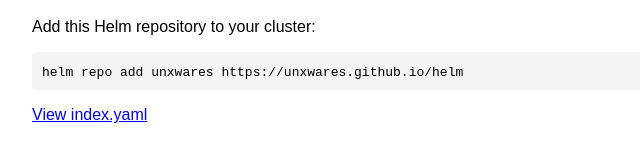
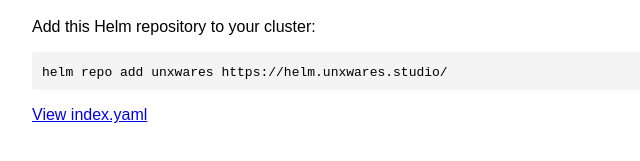
Before and after one commit to UnxWares/helm, a plain HTML site: page index.html in a window 1280 px wide. Shown: the part 349-510 px from the top of the page, 8-648 px from the left. Drawn offline with Linux system fonts and the light colour scheme.

Commit message:
Update Helm repository URL in index.html

```diff
--- a/index.html
+++ b/index.html
@@ -16,7 +16,7 @@
     <h1>UnxWares Helm Repository</h1>
     <p>Add this Helm repository to your cluster:</p>
     <div class="code">
-        <code>helm repo add unxwares https://unxwares.github.io/helm</code>
+        <code>helm repo add unxwares https://helm.unxwares.studio/</code>
     </div>
     <p><a href="index.yaml">View index.yaml</a></p>
 </body>
```
